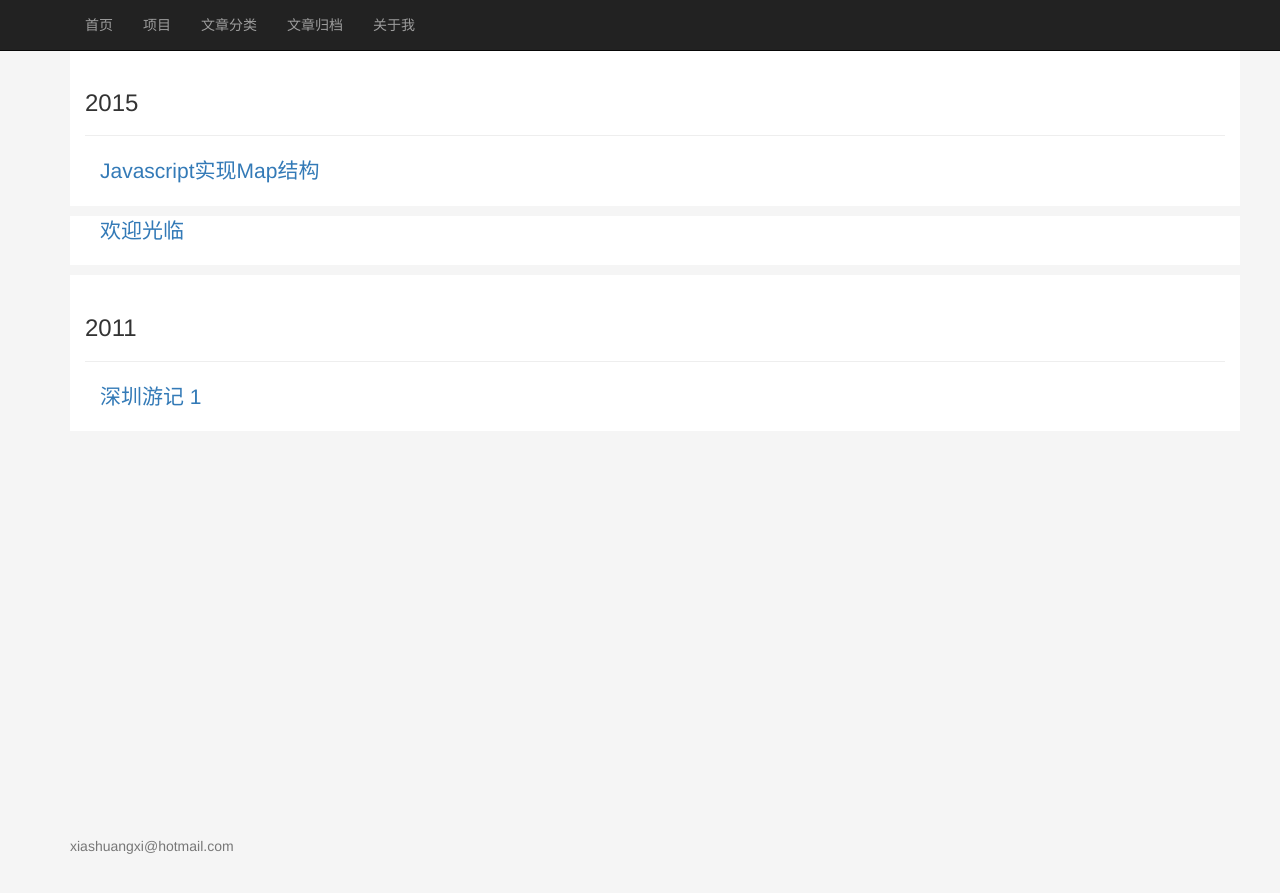
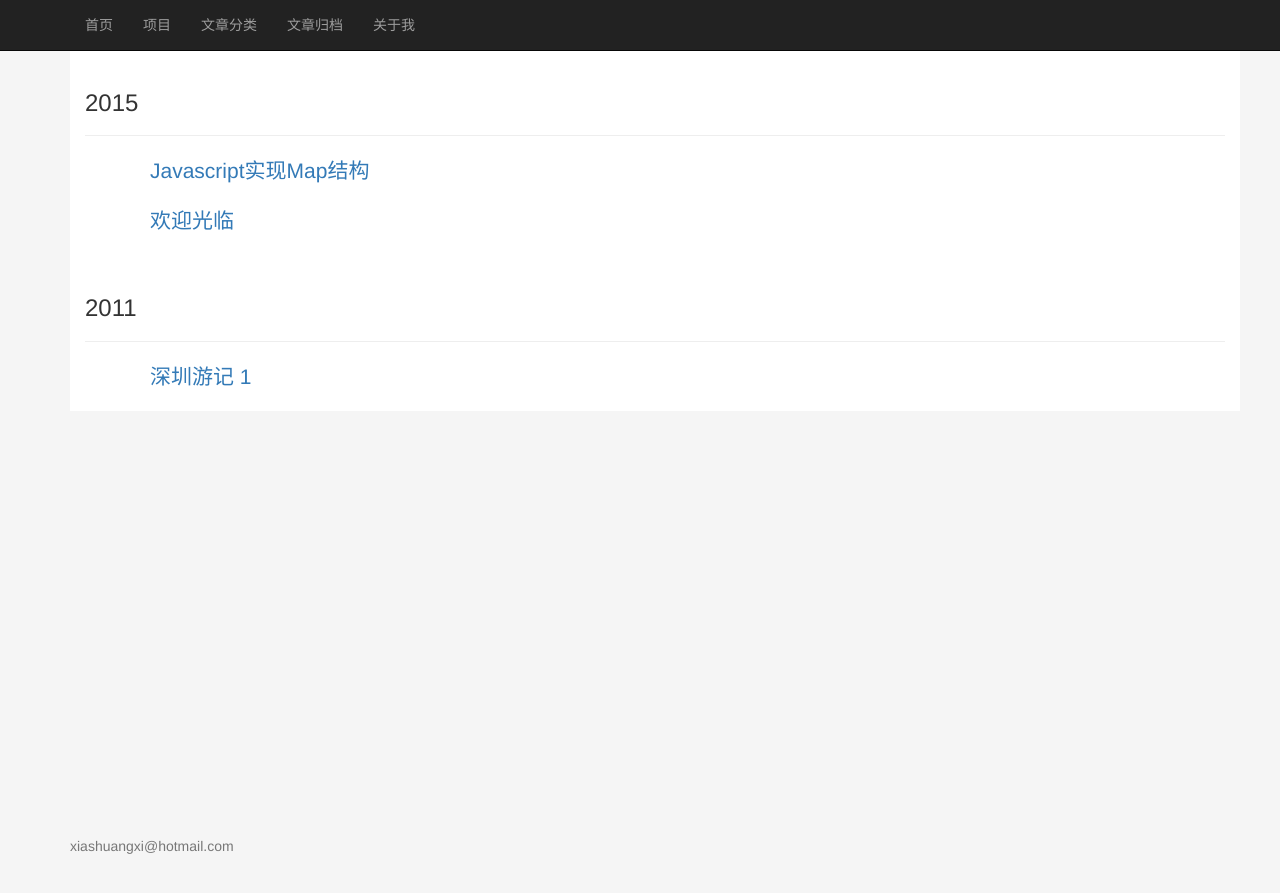
Before and after one commit to jinchangle/xiashuangxi.github.io, a Jekyll site: the page built from archive.html, in a window 1280 px wide. Shown: the top 893 px of the page. Built offline with Jekyll 4.4.1, drawn with Linux system fonts in a browser that asks for light colours; nearby versions of some CDN libraries.

Commit message:
Changes to be committed: 	modified:   _layouts/archive.html 	modified:   _layouts/types.html

```diff
--- a/_layouts/archive.html
+++ b/_layouts/archive.html
@@ -4,9 +4,10 @@
     <body>
         {% include nav_menu.html %}
         <div class="container" style='padding-top:50px;'>
+            <div class="container docls">
             {% assign year = '' %}
             {% for post in site.posts %}
-                <div class="container docls">
+
                 {% assign y = post.date | date:'%Y' %}
                 {% if y == year %}
 
@@ -16,18 +17,15 @@
                         <h3 name = "{{year}}">{{year}}</h3>
                     </div>
                 {% endif %}
-
-                        <div class="container" style='margin-left: 0px;'>
+                        <div class="container" style='margin-left: 50px;'>
                             <p id='page.content' class="lead">
-
                                     <a href = '{{ post.url }}'>{{ post.title }}</a>
-
                             </p>
                         </div>
 
-                </div>
-                <p>
             {% endfor %}
+        </div>
+        <p>
         </div>
         {% include copyright.html %}
     </body>
--- a/_layouts/types.html
+++ b/_layouts/types.html
@@ -19,9 +19,7 @@
                 {% for post in category.last %}
                     <div class="container" style='margin-left: 50px;'>
                         <p id='page.content' class="lead">
-
                                 <a href = '{{ post.url }}'>{{ post.title }}</a>
-
                         </p>
                     </div>
                 {% endfor %}
```
